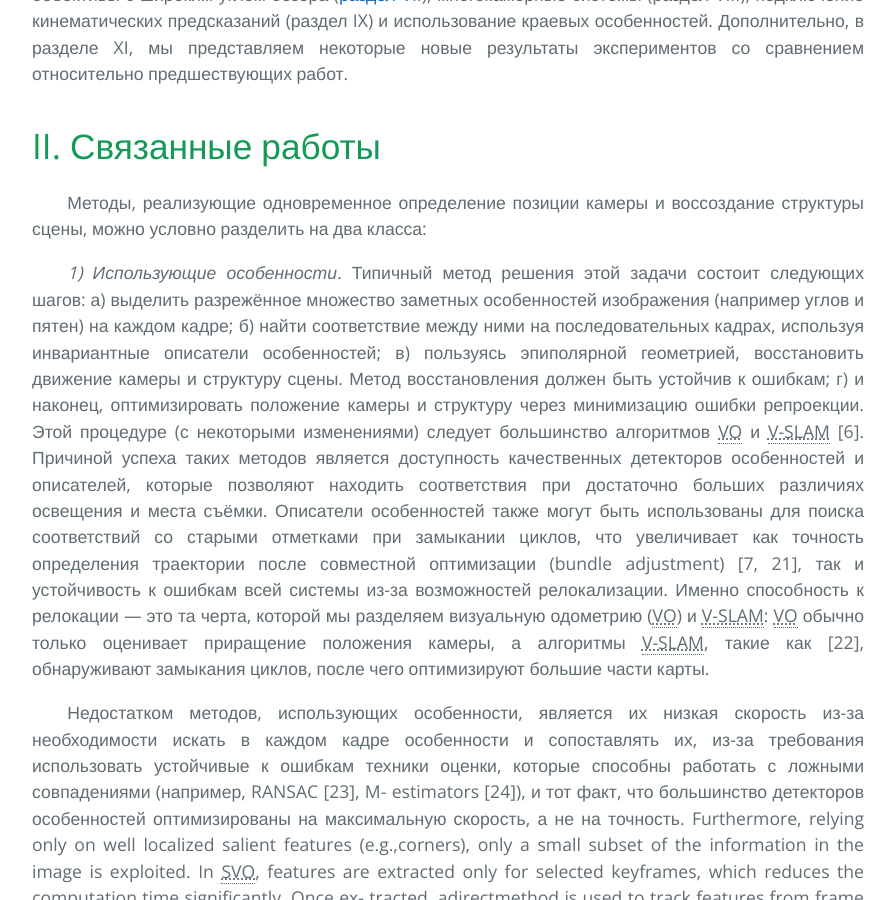
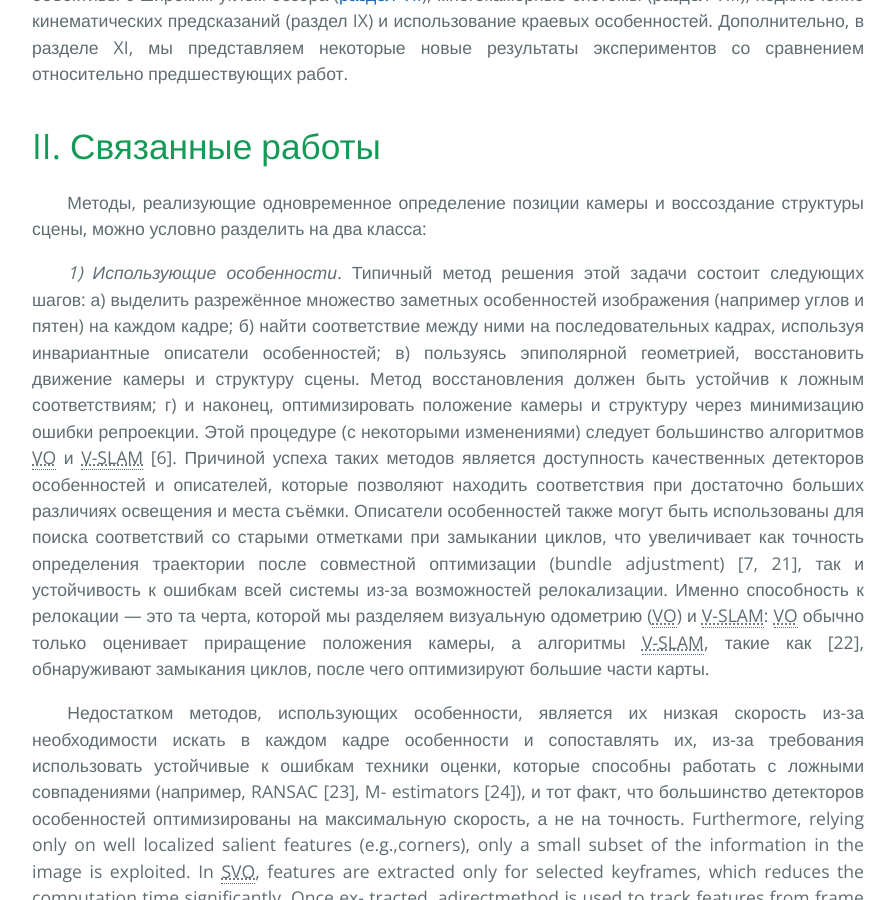
Before and after one commit to i-v-s/slam, a Jekyll site: the page built from svo2.md, in a window 1280 px wide and 900 px high, scrolled down 3259 px. Shown: the whole window, without its empty margins (192-1087 px from the left). Built offline with Jekyll 4.4.1, drawn with Linux system fonts in a browser that asks for light colours; our own code applies the rules of GitHub Pages for plain Markdown files; formulas are drawn with MathJax 3.

Commit message:
Updated svo2.md

```diff
--- a/svo2.md
+++ b/svo2.md
@@ -136,7 +136,7 @@ the UZH Forschungskredit, and the SNSF-ERC Starting Grant.
 б) найти соответствие между ними на последовательных кадрах,
 используя инвариантные описатели особенностей;
 в) пользуясь эпиполярной геометрией, восстановить движение камеры и структуру сцены.
-Метод восстановления должен быть устойчив к ошибкам;
+Метод восстановления должен быть устойчив к ложным соответствиям;
 г) и наконец, оптимизировать положение камеры и структуру через минимизацию
 ошибки репроекции.
 Этой процедуре (с некоторыми изменениями) следует большинство
```
